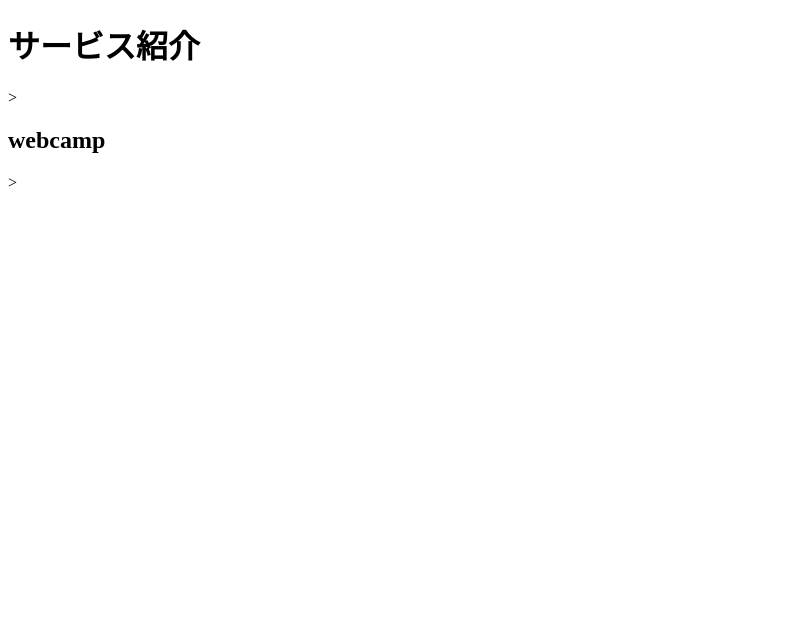
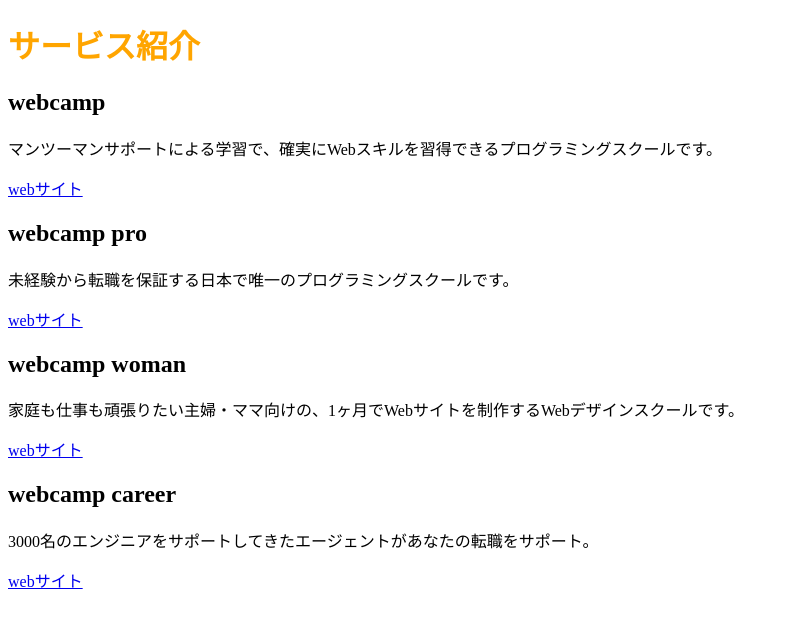
Before and after one commit to kazutokato/html_css, a plain HTML site: page index.html in a window 1280 px wide. Shown: the whole page, without its empty margins (0-789 px from the left). Drawn offline with Linux system fonts and the light colour scheme.

Commit message:
[Finish]1-2

```diff
--- a/index.html
+++ b/index.html
@@ -2,10 +2,23 @@
 <html lang="ja"
   <head>
     <meta charset="UTF-8" />
-    <title>index</title>
+    <title>2章演習</title>
     <link rel="stylesheet" href="style.css"/>
   </head>
 
   <body>
-    <h1>サービス紹介</h1>>
-    <h2>webcamp</h2>>
+    <h1>サービス紹介</h1>
+    <h2>webcamp</h2>
+    <p>マンツーマンサポートによる学習で、確実にWebスキルを習得できるプログラミングスクールです。</p>
+    <a href="https:web-camp.io/">webサイト</a>
+    <h2>webcamp pro</h2>
+    <p>未経験から転職を保証する日本で唯一のプログラミングスクールです。</p>
+    <a href="https:web-camp.io/pro/">webサイト</a>
+    <h2>webcamp woman</h2>
+    <p>家庭も仕事も頑張りたい主婦・ママ向けの、1ヶ月でWebサイトを制作するWebデザインスクールです。</p>
+    <a href="https:web-camp.io/woman/">webサイト</a>
+    <h2>webcamp career</h2>
+    <p>3000名のエンジニアをサポートしてきたエージェントがあなたの転職をサポート。</p>
+    <a href="https:web-camp.io/career/">webサイト</a>
+    </body>
+</html>
--- a/style.css
+++ b/style.css
@@ -0,0 +1,3 @@
+h1 {
+  color: orange;
+}
```
